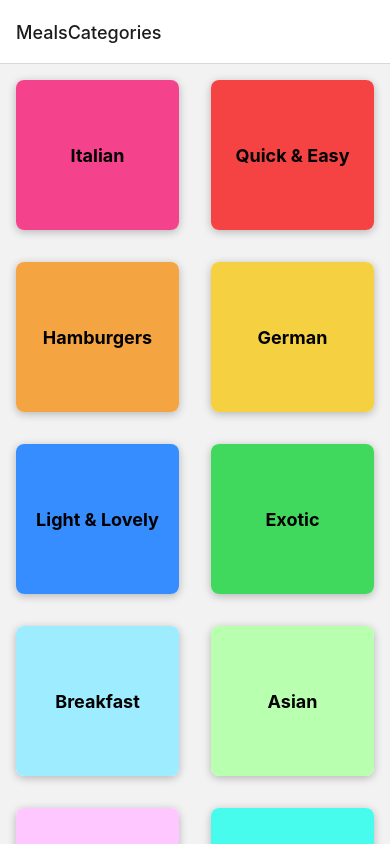
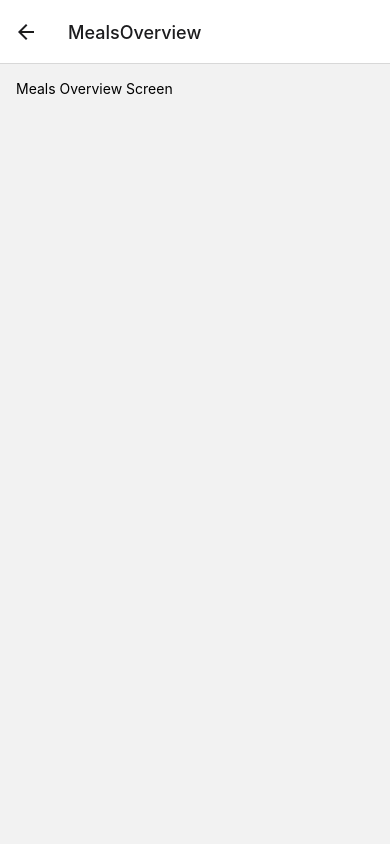
Before and after one commit to teraglin/NavigationApp, a React Native app: screen /MealsOverview in a window 390 px wide. Built offline with nearby package versions, Linux system fonts and the light colour scheme.

Commit message:
Task: native navigation stack

```diff
--- a/App.js
+++ b/App.js
@@ -1,6 +1,7 @@
 import { StatusBar } from "expo-status-bar";
 import { StyleSheet } from "react-native";
 import CategoriesScreen from "./screens/CategoriesScreen";
+import MealsOverviewScreen from "./screens/MealsOverviewScreen";
 import { NavigationContainer } from "@react-navigation/native";
 import { createNativeStackNavigator } from "@react-navigation/native-stack";
 
@@ -11,10 +12,14 @@ export default function App() {
     <>
       <StatusBar style="dark" />
       <NavigationContainer>
-        <Stack.Navigator>
+        <Stack.Navigator initialRouteName="MealsCategories">
           <Stack.Screen
             name="MealsCategories"
             component={CategoriesScreen}
+          />
+          <Stack.Screen
+            name="MealsOverview"
+            component={MealsOverviewScreen}
           />
         </Stack.Navigator>
       </NavigationContainer>
--- a/components/CategoryGridTile.js
+++ b/components/CategoryGridTile.js
@@ -1,6 +1,6 @@
 import { View, Pressable, Text, StyleSheet, Platform } from "react-native";
 
-function CategoryGridTile({ title, color }) {
+function CategoryGridTile({ title, color, onPress }) {
   return (
     <View style={styles.gridItem}>
       <Pressable
@@ -9,6 +9,7 @@ function CategoryGridTile({ title, color }) {
           styles.button,
           pressed ? styles.buttonPressed : null,
         ]}
+        onPress={onPress}
       >
         <View style={[styles.innerContainer, { backgroundColor: color }]}>
           <Text style={styles.title}>{title}</Text>
--- a/screens/CategoriesScreen.js
+++ b/screens/CategoriesScreen.js
@@ -2,16 +2,21 @@ import { FlatList } from "react-native";
 import { CATEGORIES } from "../data/dummy-data";
 import CategoryGridTile from "../components/CategoryGridTile";
 
+function CategoriesScreen({ navigation }) {
   function renderCategoryItem(itemData) {
+    function pressHandler() {
+      navigation.navigate("MealsOverview");
+    }
+
     return (
       <CategoryGridTile
         title={itemData.item.title}
         color={itemData.item.color}
+        onPress={pressHandler}
       />
     );
   }
 
-function CategoriesScreen() {
   return (
     <FlatList
       data={CATEGORIES}
--- /dev/null
+++ b/screens/MealsOverviewScreen.js
@@ -0,0 +1,20 @@
+import { View, Text, StyleSheet } from "react-native";
+
+import { MEALS } from "../data/dummy-data";
+
+function MealsOverviewScreen() {
+  return (
+    <View style={styles.container}>
+      <Text>Meals Overview Screen</Text>
+    </View>
+  );
+}
+
+export default MealsOverviewScreen;
+
+const styles = StyleSheet.create({
+  container: {
+    flex: 1,
+    padding: 16,
+  },
+});
```
Lines whose indentation alone changed are shown as unchanged.
